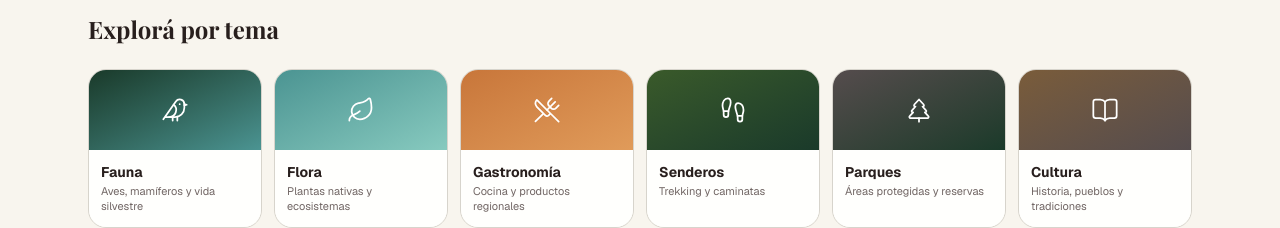
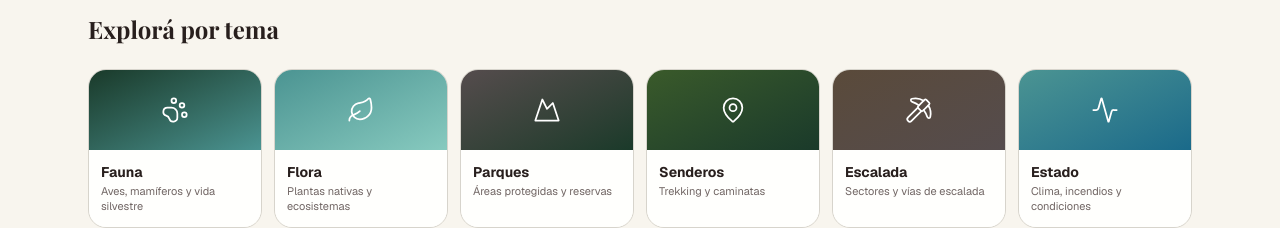
Before and after one commit to danasteren/outdoorpatagonia, a Next.js app: page / in a window 1280 px wide. Shown: the part 724-952 px from the top of the page. Built offline with nearby package versions, Linux system fonts and the light colour scheme; no server answers.

Commit message:
refactor: alinear categorías del homepage con los items de Explorar del header
Reemplaza Gastronomía y Cultura por Escalada y Estado, actualiza íconos y hrefs para que coincidan exactamente con el dropdown de navegación.

Co-Authored-By: Claude Sonnet 4.6 <noreply@anthropic.com>

```diff
--- a/src/app/page.tsx
+++ b/src/app/page.tsx
@@ -3,12 +3,12 @@ import { StatusBoard } from "@/components/status/StatusBoard";
 import { Section } from "@/components/layout";
 import { PageShell } from "@/components/layout";
 import {
-  Bird,
+  PawPrint,
   Leaf,
-  UtensilsCrossed,
-  Footprints,
-  TreePine,
-  BookOpen,
+  Mountain,
+  MapPin,
+  Pickaxe,
+  Activity,
   ChevronRight,
 } from "lucide-react";
 
@@ -16,44 +16,44 @@ const CATEGORIES = [
   {
     label: "Fauna",
     href: "/fauna",
-    icon: Bird,
+    icon: PawPrint,
     description: "Aves, mamíferos y vida silvestre",
     color: "from-[var(--color-forest)] to-[var(--color-teal)]",
   },
   {
     label: "Flora",
-    href: "/categoria/flora",
+    href: "/flora",
     icon: Leaf,
     description: "Plantas nativas y ecosistemas",
     color: "from-[var(--color-teal)] to-[var(--color-teal-light)]",
   },
   {
-    label: "Gastronomía",
-    href: "/categoria/gastronomia",
-    icon: UtensilsCrossed,
-    description: "Cocina y productos regionales",
-    color: "from-[var(--color-terracotta)] to-[#e09b5a]",
+    label: "Parques",
+    href: "/parques",
+    icon: Mountain,
+    description: "Áreas protegidas y reservas",
+    color: "from-[var(--color-charcoal)] to-[var(--color-forest)]",
   },
   {
     label: "Senderos",
     href: "/senderos",
-    icon: Footprints,
+    icon: MapPin,
     description: "Trekking y caminatas",
     color: "from-[#3a5a2a] to-[var(--color-forest)]",
   },
   {
-    label: "Parques",
-    href: "/parques",
-    icon: TreePine,
-    description: "Áreas protegidas y reservas",
-    color: "from-[var(--color-charcoal)] to-[var(--color-forest)]",
+    label: "Escalada",
+    href: "/escalada",
+    icon: Pickaxe,
+    description: "Sectores y vías de escalada",
+    color: "from-[#5a4a3a] to-[var(--color-charcoal)]",
   },
   {
-    label: "Cultura",
-    href: "/categoria/cultura",
-    icon: BookOpen,
-    description: "Historia, pueblos y tradiciones",
-    color: "from-[#7a5c3a] to-[var(--color-charcoal)]",
+    label: "Estado",
+    href: "/estado",
+    icon: Activity,
+    description: "Clima, incendios y condiciones",
+    color: "from-[var(--color-teal)] to-[#1a6a8a]",
   },
 ];
 
```
Also changed, not shown: 1 other file (tests, documents, lock files or other folders).
